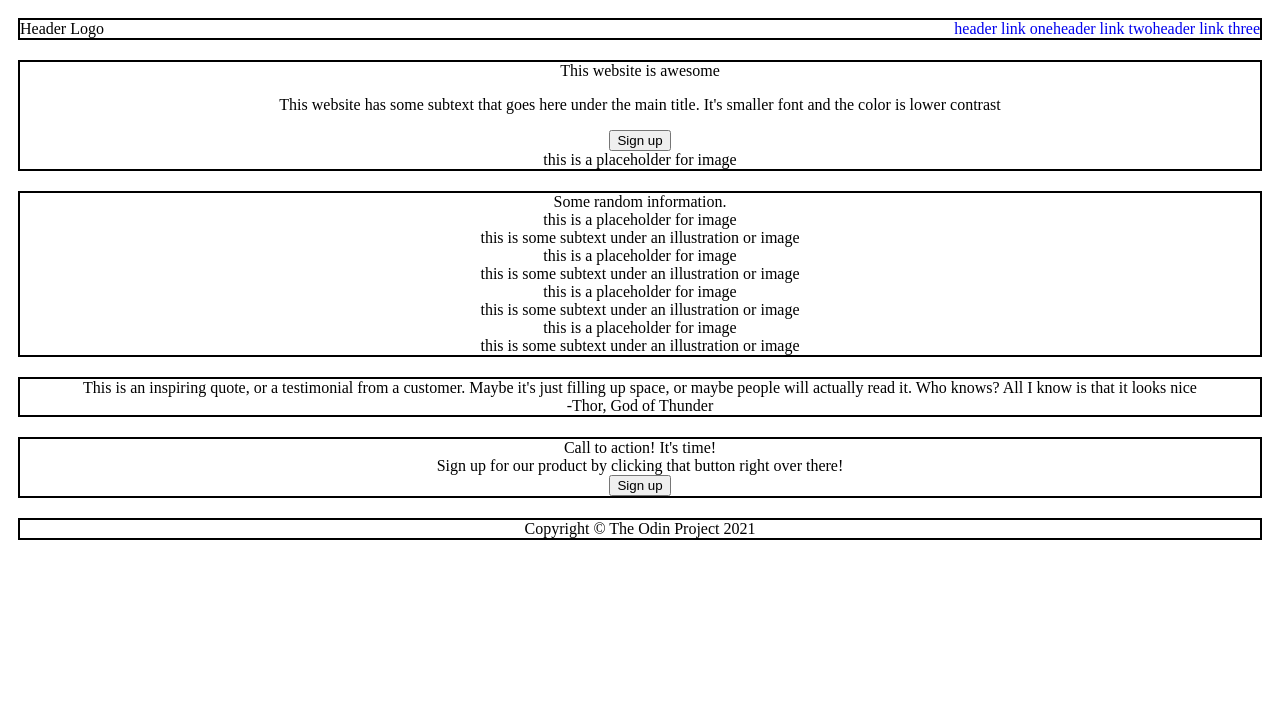
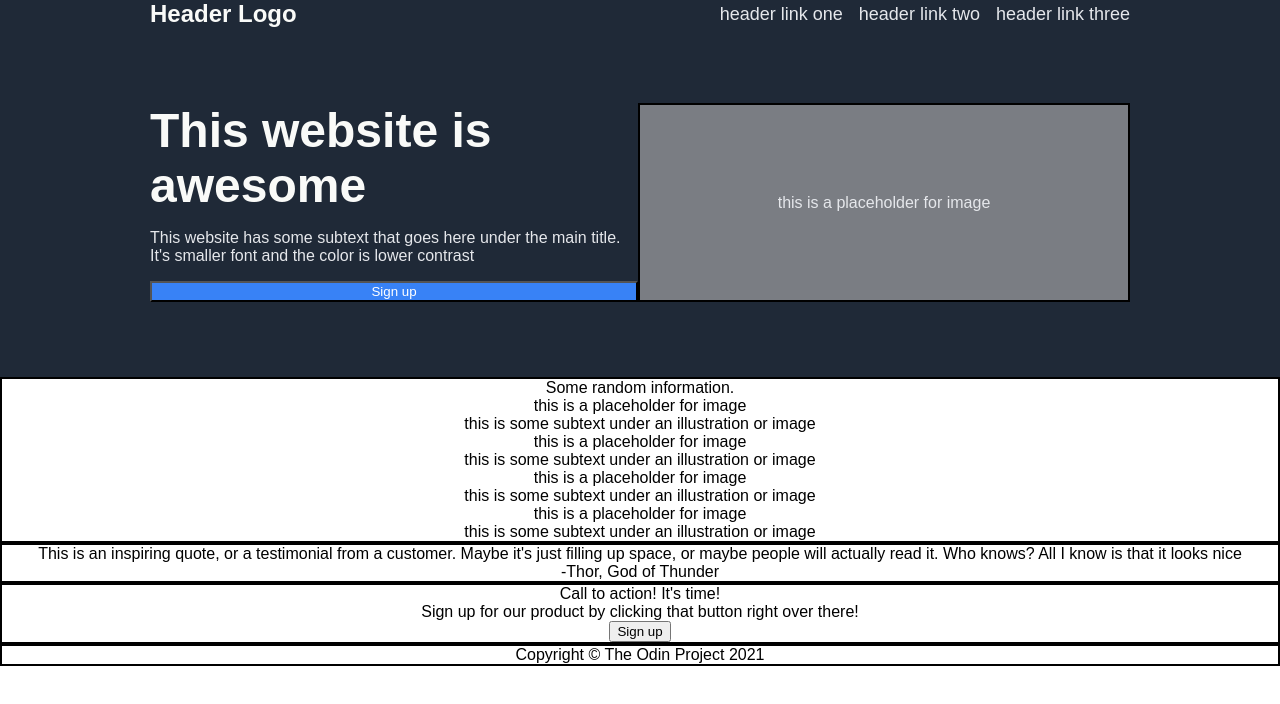
Before and after one commit to NaviVin/project_landing-page, a plain HTML site: page index.html in a window 1280 px wide. Drawn offline with Linux system fonts and the light colour scheme.

Commit message:
Add css and more structure

```diff
--- a/index.html
+++ b/index.html
@@ -15,14 +15,17 @@
             <li><a href="#">header link three</a></li>
         </ul>
     </div>
-    <div class="first-box">
-        <div class="title">This website is awesome</div>
-        <p>This website has some subtext that goes here under the main title. It's smaller font and the color is lower contrast</p>
-        <button class="button-one">Sign up</button>
-        <div class="image-placeholder">this is a placeholder for image</div>
+<div class="container">
+    <div class="box1">
+        <div class="title-box">
+            <div class="title">This website is awesome</div>
+            <p class="text-title">This website has some subtext that goes here under the main title. It's smaller font and the color is lower contrast</p>
+            <button class="button-one">Sign up</button>
+        </div>
+            <div class="image-placeholder">this is a placeholder for image</div>
     </div>
-    <div class="second-box">
-        <div class="middle">Some random information.</div>
+    <div class="box2">
+        <div class="header2">Some random information.</div>
         <div class="small-image">this is a placeholder for image</div>
             <div>this is some subtext under an illustration or image</div>
         <div class="small-image">this is a placeholder for image</div>
@@ -32,15 +35,16 @@
         <div class="small-image">this is a placeholder for image</div>
             <div>this is some subtext under an illustration or image</div>
     </div>
-    <div class="third-box">
+    <div class="box3">
         <div class="qoute">This is an inspiring quote, or a testimonial from a customer. Maybe it's just filling up space, or maybe people will actually read it. Who knows? All I know is that it looks nice</div>
         <div class="name">-Thor, God of Thunder</div>
     </div>
-    <div class="fourth-box">
+    <div class="box4">
         <div class="bold">Call to action! It's time!</div>
         <div class="not-bold">Sign up for our product by clicking that button right over there!</div>
         <button class="button-two">Sign up</button>
     </div>
+</div>
     <div class="footer">Copyright © The Odin Project 2021</div>
 </body>
 </html>
--- a/style.css
+++ b/style.css
@@ -3,64 +3,137 @@ body {
     text-align: center;
     flex-direction: column;
     justify-content: space-between;
+    margin: 0;
+    padding: 0;
+    font-family: Arial, Helvetica, sans-serif;
 }
 
 .header {
-    margin: 10px;
-    border: 2px solid black;
+    margin: 0;
+    padding: 0 150px;
     display: flex;
     justify-content: space-between;
+    background-color: #1f2937;
+    align-items: center;
+
 }
 
 .logo {
+    color: #f9faf8;
+    font-size: 24px;
+    font-weight: 900;
+}
 
-}
 
 ul {
     padding: 0;
     margin: 0;
     display: flex;
+    gap: 16px;
+
+
 }
 
 li {
     list-style-type: none;
+
 }
 
 a {
     text-decoration: none;
+    color: #e5e7eb;
+    font-size: 18px;
 }
 
 /* header end */
 
-.first-box {
-    margin: 10px;
+.container {
+    display: flex;
+    flex-direction: column;
+    flex: 1;
+}
+
+/* container end */
+
+.box1 {
+    margin: 0;
+    padding: 75px 150px;
+    display: flex;
+    justify-content: space-between;
+    background-color: #1f2937;
+}
+
+.title-box {
+    display: flex;
+    flex: 1;
+    flex-direction: column;
+}
+
+.title {
+    display: flex;
+    font-size: 48px;
+    color: #f9faf8;
+    font-weight: 900;
+    font-style: extra;
+    text-align: left;
+}
+
+.text-title {
+    display: flex;
+    flex-wrap: wrap;
+    color: #e5e7eb;
+    text-align: left;
+}
+
+
+.button-one {
+    background-color: #3882f6;
+    color: white;
+}
+
+.image-placeholder {
+    display: flex;
+    flex: 1;
     border: 2px solid black;
+    align-items: center;
+    justify-content: center;
+    color: #e5e7eb;
+    background-color: #7a7d83;
 }
 
 /* first box end */
 
-.second-box {
-    margin: 10px;
+.box2 {
+    margin: 0;
+    padding: 0;
     border: 2px solid black;
 }
 
 /* second box end */
 
-.third-box {
-    margin: 10px;
+.box3 {
+    margin: 0;
+    padding: 0;
     border: 2px solid black;
 }
 
 /* third box end */
 
-.fourth-box {
-    margin: 10px;
+.box4 {
+    margin: 0;
+    padding: 0;
     border: 2px solid black;
+
 }
 
 /* fourth box end */
 
 .footer {
-    margin: 10px;
+    margin: 0;
+    padding: 0;
     border: 2px solid black;
 }
+
+
+
+/* this is trying to use flex */
```
